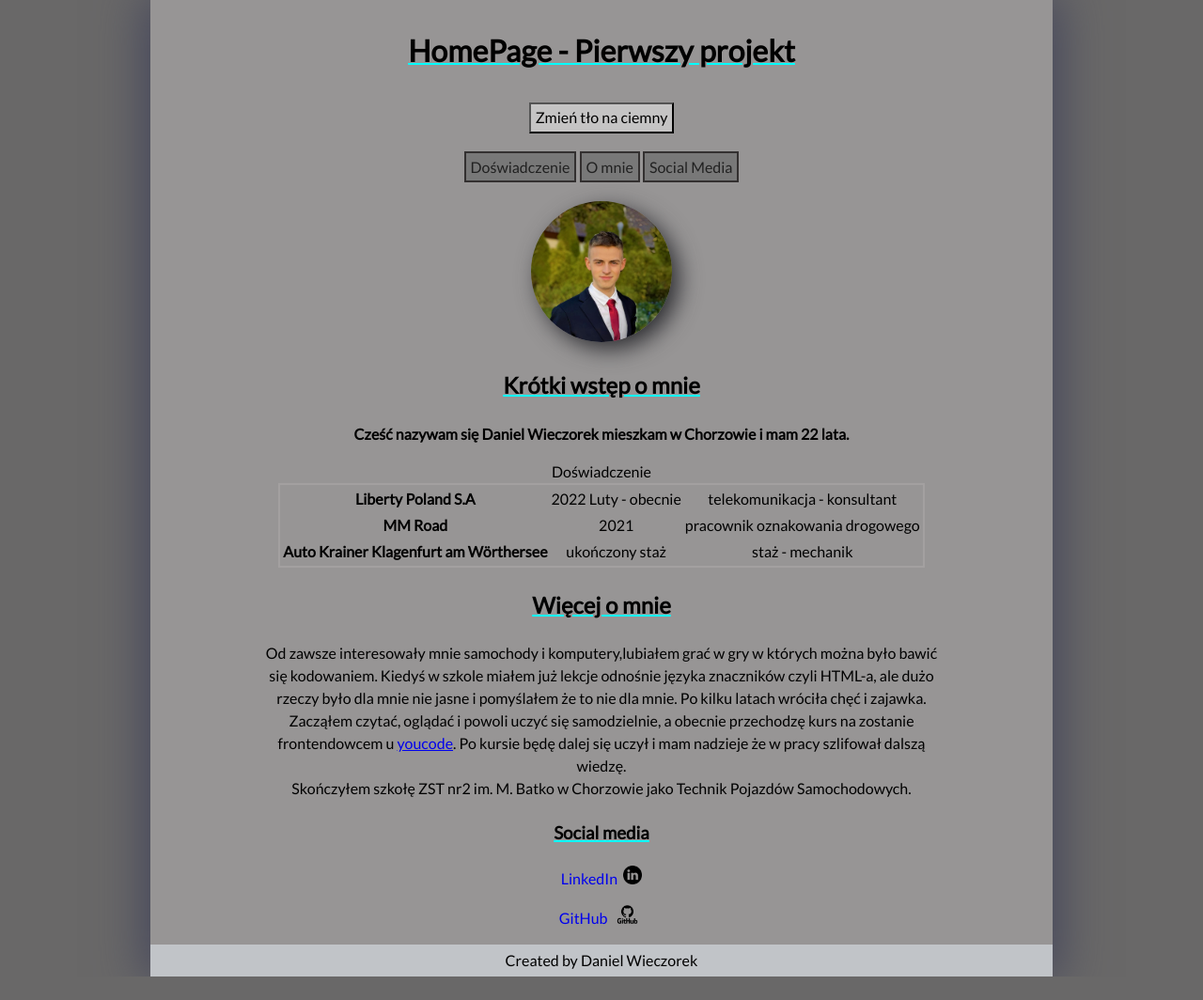
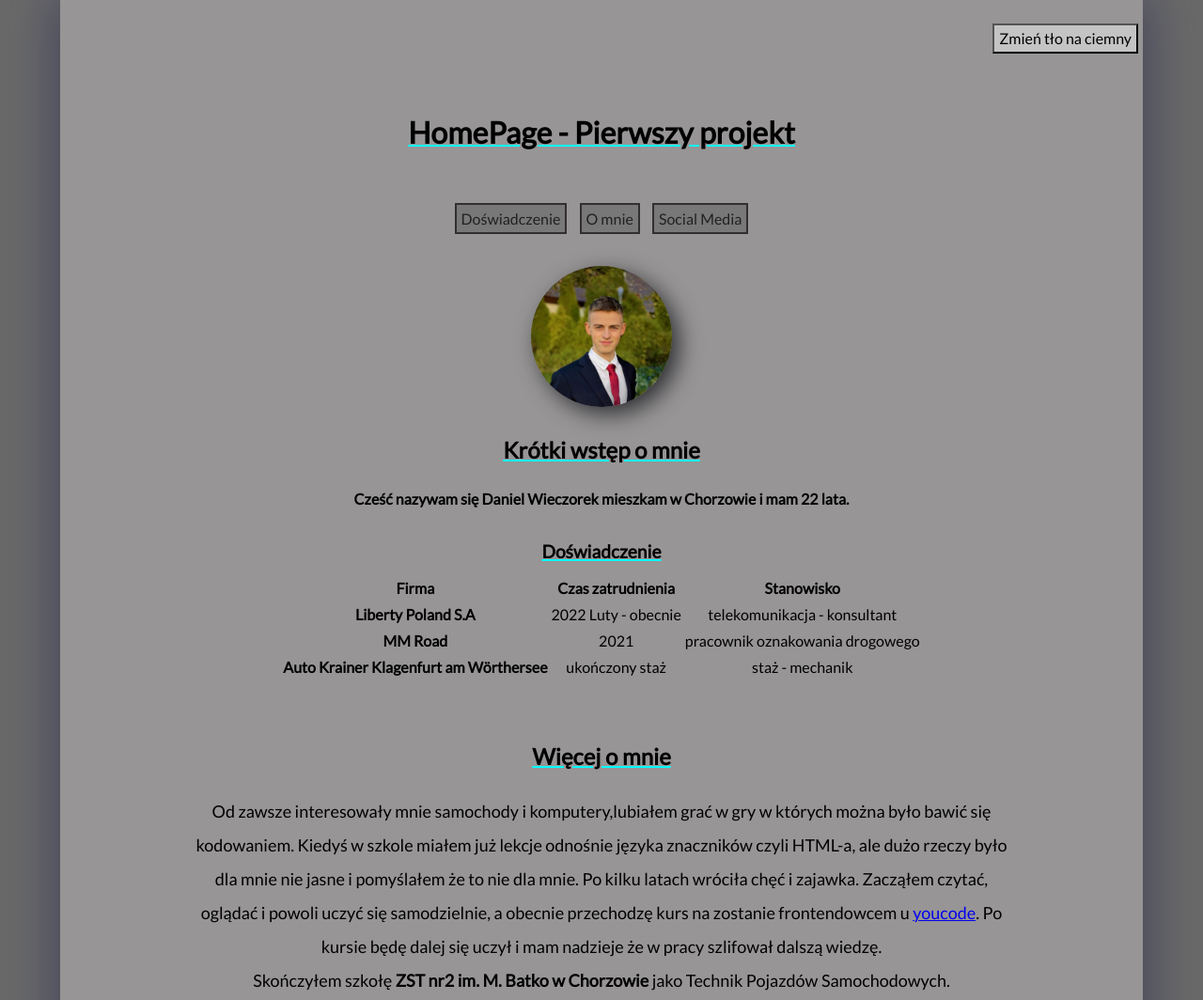
Before and after one commit to virusse7/homepage, a plain HTML site: page index.html in a window 1280 px wide. Shown: the top 1064 px of the page at 94% size. Before the commit the page ends 1039 px from the top, so only its background shows below. Drawn offline with nearby package versions, Linux system fonts and the light colour scheme.

Commit message:
first update, added flexbox and classes, html updated with more text

```diff
--- a/css/footer.css
+++ b/css/footer.css
@@ -1,4 +1,4 @@
 .footer {
-    background-color: rgb(193, 196, 200);
+    background-color: hsl(214, 6%, 77%);
     padding: 5px;
 }
--- a/css/header.css
+++ b/css/header.css
@@ -3,12 +3,17 @@
     padding: 10px;
     padding-top: 30px;
     text-decoration: underline;
-    text-decoration-color: aqua;
+    text-decoration-color: hsl(180, 100%, 50%);
     text-decoration-thickness: 2px;
 }
 
+.header__flexContainer {
+    display: flex;
+    justify-content: flex-end;
+}
+
 .header__changeBackground {
-
+    margin: 25px 5px 30px ;
     background-color: hsl(0, 1%, 77%);
     padding: 5px;
 }
--- a/css/main.css
+++ b/css/main.css
@@ -7,16 +7,15 @@ html {
 }
 
 .body {
-    background-color: rgb(105, 104, 104);
+    background-color: hsl(0, 0%, 41%);
 
 }
 .containerMain {
     line-height: 1.5;
     margin: auto;
-    background-color: rgb(151, 149, 149);
+    background-color: hsl(0, 1%, 59%);
     text-align: center;
-    max-width: 75%;
+    max-width: 90%;
     font-family: "Lato", sans-serif;
-    box-shadow: 0px 0px 49px 5px rgba(66, 68, 90, 1);
-
+    box-shadow: 0px 0px 49px 5px hsl(235, 15%, 31%);
 }
--- a/css/navigation.css
+++ b/css/navigation.css
@@ -3,14 +3,18 @@
     line-height: 2.5;
 }
 
+.navigation__paragraph {
+    margin-bottom: 30px;
+}
+
 .navigation__list {
-
     list-style-type: none;
 }
 .navigation__link {
+    margin: 5px;
     color: hsl(0, 1%, 13%);
     text-decoration: none;
-    border: 2px double rgb(51, 48, 48);
+    border: 2px double hsl(0, 3%, 19%);
     background-color: hsl(0, 0%, 47%);
     padding: 5px;
 }
--- a/css/section.css
+++ b/css/section.css
@@ -4,13 +4,18 @@
     text-decoration-color: aqua;
     text-decoration-thickness: 2px;
 }
+
+.welcomeSection__important {
+    font-weight: bold;
+}
+
 .welcomeSection__myImage {
     border-radius: 50%;
     box-shadow: 8px 8px 24px -1px rgba(43, 43, 47, 1);
 }
 
 .aboutMe {
-
+    padding-top: 20px;
 }
 .aboutMe__header{
     padding: 2px;
@@ -20,12 +25,26 @@
 }
 
 .aboutMe__paragraph {
+    line-height: 2;
+    font-size: large;
     margin: auto;
     max-width: 75%;
 }
 
+.aboutMe__school {
+    font-weight: bold;
+}
+
+.aboutMe__link {
+    text-decoration-thickness: 1px;
+}
+
+.aboutMe__link:visited {
+    color: hsl(180, 94%, 28%);
+}
+
 .socialMedia__header {
-    padding: 2px;
+    padding: 10px;
     text-decoration: underline;
     text-decoration-color: aqua;
     text-decoration-thickness: 2px;
--- a/css/table.css
+++ b/css/table.css
@@ -2,5 +2,18 @@
     max-width: 100%;
     overflow-x: auto;
     margin: auto;
-    border: 2px solid rgb(163, 160, 160);
+    border: 2px solid hsl(0, 2%, 63%);
 }
+
+.tableFlexContainer {
+    display: flex;
+    justify-content: center;
+    margin: 30px 0px 20px 0px;
+}
+
+.tableExperience__caption {
+    font-size: larger;
+    font-weight: bolder;
+    padding-bottom: 10px;
+    text-decoration: underline hsl(180, 100%, 50%) 2px;
+}
--- a/index.html
+++ b/index.html
@@ -27,11 +27,13 @@
 <body class="body">
     <div class="containerMain">
         <header class="header">
+            <div class="header__flexContainer">
+                <button class="header__changeBackground">Zmień tło na <span>ciemny</span></button>
+            </div>
             <h1 class="header__homepage">HomePage - Pierwszy projekt</h1>
-            <button class="header__changeBackground">Zmień tło na <span>ciemny</span></button>
         </header>
         <nav class="navigation">
-            <p>
+            <p class="navigation__paragraph">
                 <a href="#doswiadczenie" class="navigation__link">Doświadczenie</a>
                 <a href="#o-mnie" class="navigation__link">O mnie</a>
                 <a href="#social-media" class="navigation__link">Social Media</a>
@@ -44,28 +46,37 @@
                     width="150px" height="150px">
                 <h2 class="welcomeSection__header">Krótki wstęp o mnie</h2>
                 <p>
-                    <strong>Cześć nazywam się Daniel Wieczorek mieszkam w Chorzowie i mam 22 lata.</strong>
+                    <span class="welcomeSection__important">Cześć nazywam się Daniel Wieczorek mieszkam w Chorzowie i
+                        mam 22 lata.</span>
                 </p>
             </section>
             <section id="doswiadczenie">
-                <table class="table">
-                    <caption class="table__caption">Doświadczenie</caption>
+                <div class="tableFlexContainer">
+                    <table class="tableExperience">
+                        <caption class="tableExperience__caption">Doświadczenie</caption>
                         <tr>
-                        <th>Liberty Poland S.A</th>
-                        <td>2022 Luty - obecnie</td>
-                        <td>telekomunikacja - konsultant</td>
+                            <th class="tableExperience__cell--header">Firma</th>
+                            <th class="tableExperience__cell--header">Czas zatrudnienia</th>
+                            <th class="tableExperience__cell--header">Stanowisko</th>
                         </tr>
                         <tr>
-                        <th>MM Road</th>
-                        <td>2021</td>
-                        <td>pracownik oznakowania drogowego</td>
+                            <th class="tableExperience__cell">Liberty Poland S.A</th>
+                            <td class="tableExperience__cell">2022 Luty - obecnie</td>
+                            <td class="tableExperience__cell">telekomunikacja - konsultant</td>
                         </tr>
                         <tr>
-                        <th>Auto Krainer Klagenfurt am Wörthersee</th>
-                        <td>ukończony staż</td>
-                        <td>staż - mechanik</td>
+                            <th class="tableExperience__cell">MM Road</th>
+                            <td class="tableExperience__cell">2021</td>
+                            <td class="tableExperience__cell">pracownik oznakowania drogowego</td>
+                        </tr>
+                        <tr>
+                            <th class="tableExperience__cell">Auto Krainer Klagenfurt am
+                                Wörthersee</th>
+                            <td class="tableExperience__cell">ukończony staż</td>
+                            <td class="tableExperience__cell">staż - mechanik</td>
                         </tr>
                     </table>
+                </div>
             </section>
             <section id="o-mnie" class="aboutMe">
                 <h2 class="aboutMe__header">Więcej o mnie</h2>
@@ -77,9 +88,10 @@
                     nie jasne i pomyślałem że to nie dla mnie.
                     Po kilku latach wróciła chęć i zajawka. Zacząłem czytać, oglądać i powoli uczyć się samodzielnie, a
                     obecnie przechodzę kurs na zostanie frontendowcem u
-                    <a href="https://youcode.pl/zostawiam-maila/" target="_blank">youcode</a>.
+                    <a class="aboutMe__link" href="https://youcode.pl/zostawiam-maila/" target="_blank">youcode</a>.
                     Po kursie będę dalej się uczył i mam nadzieje że w pracy szlifował dalszą wiedzę.<br>
-                    Skończyłem szkołę <span>ZST nr2 im. M. Batko</span> w Chorzowie jako Technik Pojazdów Samochodowych.
+                    Skończyłem szkołę <span class="aboutMe__school">ZST nr2 im. M. Batko w Chorzowie</span> jako Technik
+                    Pojazdów Samochodowych.
                 </p>
             </section>
             <section id="social-media" class="socialMedia">
```
Lines whose indentation alone changed are shown as unchanged.
